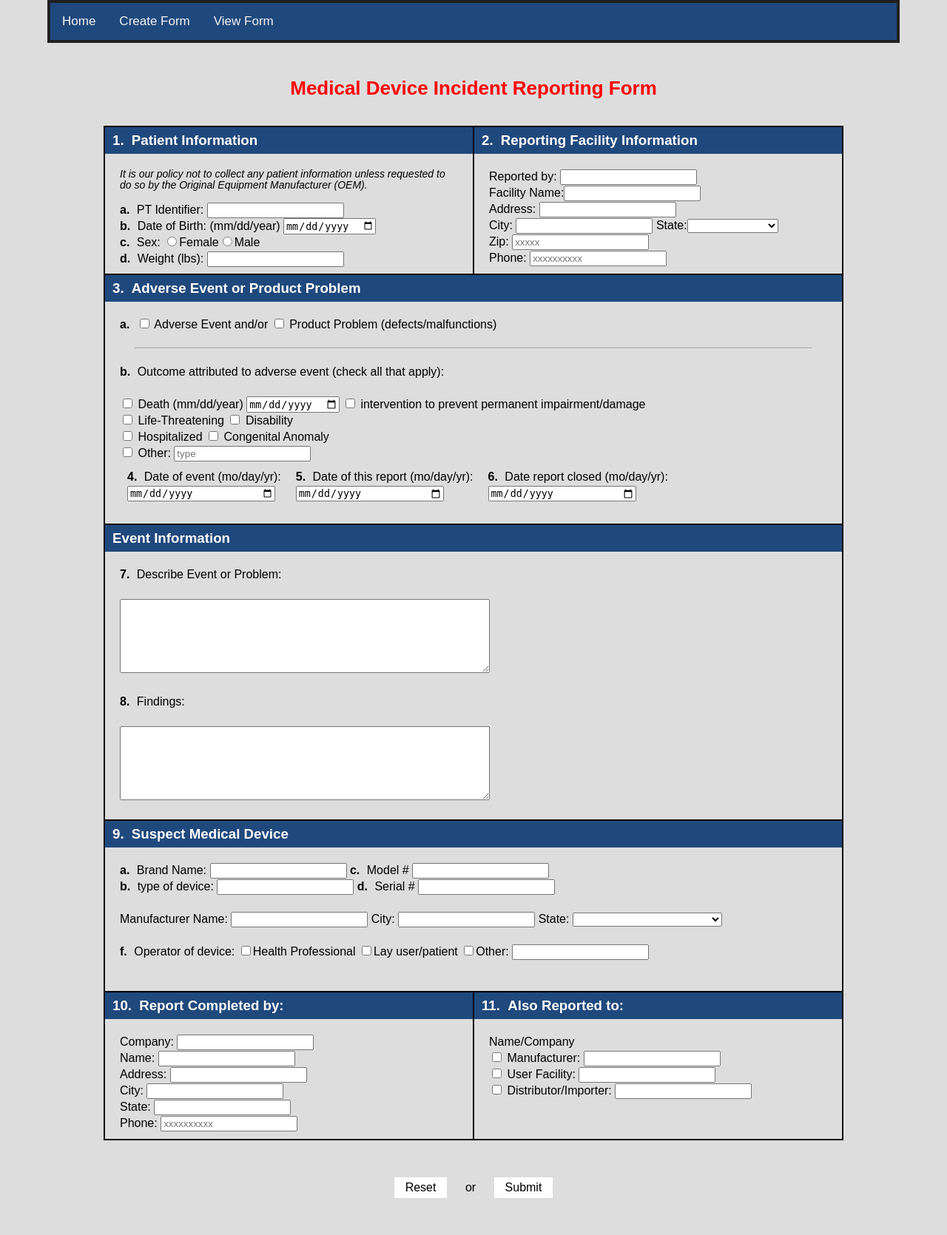
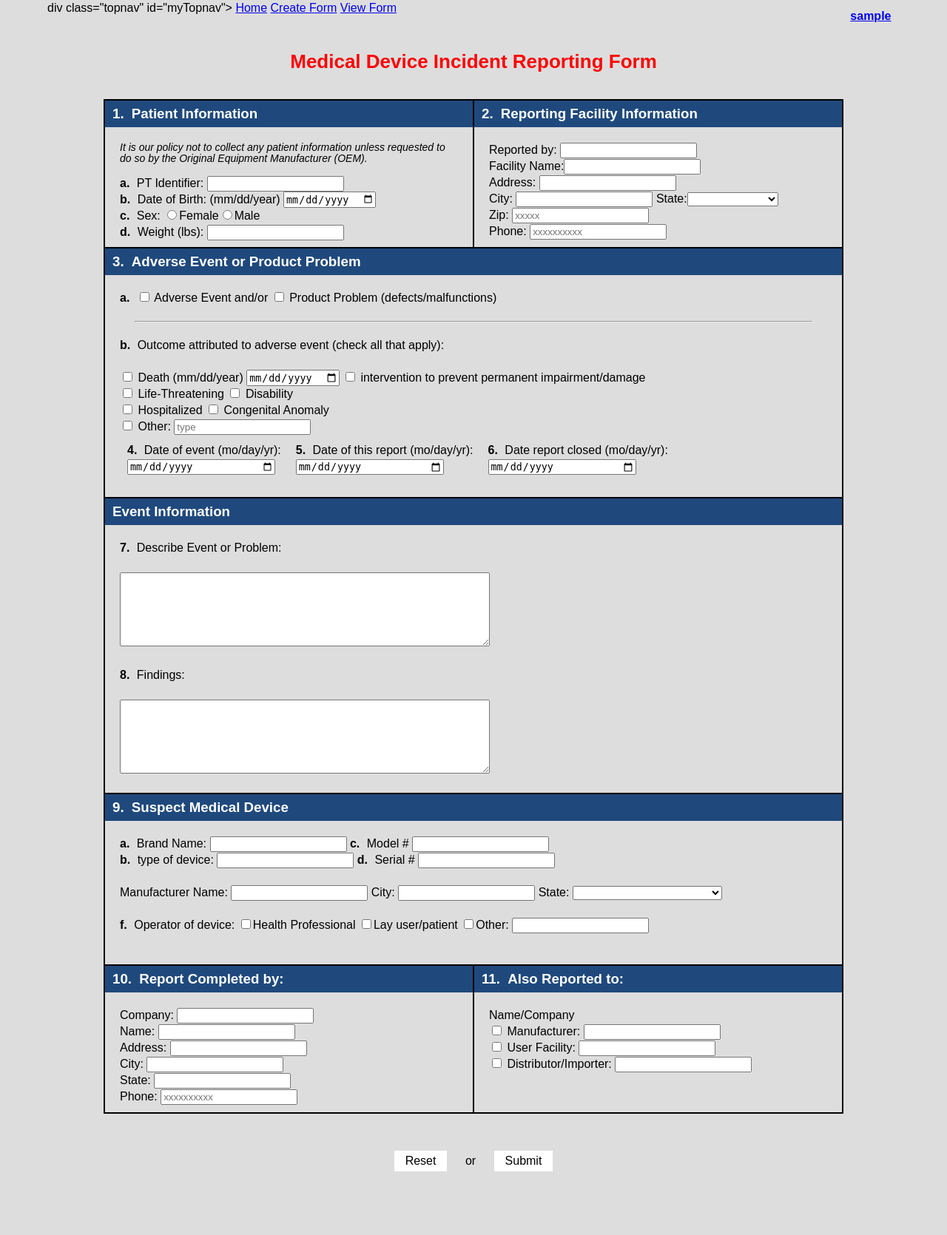
Before and after one commit to SamEmmett/SoftwareEnineeringGroupProject, a Flask app: template templates/index.html in a window 1280 px wide. Shown: the part 194-1864 px from the top of the page at 74% size. After the commit the page ends 1778 px from the top, so only its background shows below. Run offline with Flask 2, Linux system fonts and the light colour scheme; the template is opened without the code that fills it: most values are stand-ins (such as "Sample title", 1, 10 or a date in 2020); some libraries are stand-ins or nearby versions.

Commit message:
added login message

```diff
--- a/main.py
+++ b/main.py
@@ -192,13 +192,15 @@ def login():
         Username = loginCreds['username']
         Password = loginCreds['password']
         cur =mysql.connection.cursor()
-        cur.execute("Select userID, Uname from users WHERE UName = %s and Pword = %s", (Username, Password))
+        cur.execute("Select userID, Uname, FirstName, LastName from users WHERE UName = %s and Pword = %s", (Username, Password))
         account = cur.fetchone()
         print(account)
         if account:
             session['loggedin']=True
             session['id'] = account[0]
             session['username'] = account[1]
+            session['first'] = account[2]
+            session['last'] = account[3]
             # this is the redirect to the page after login
             return redirect(url_for('index'))
         else:
@@ -209,7 +211,7 @@ def login():
 @main.route('/homepage', methods=['GET', 'POST'])
 def home():
     if 'loggedin' in session:
-        return render_template("Homepage.html", username = 'Hello, '+ session['username'])
+        return render_template("Homepage.html", username = 'Hello, '+ session['first']+" "+session['last'])
     return render_template("Homepage.html" , username = 'Log in')
 
 @main.route('/viewform', methods=['GET', 'POST'])
--- a/static/styles/styles.css
+++ b/static/styles/styles.css
@@ -532,5 +532,12 @@ h3 {
         min-width:0;
     }
 }
+.userbutton{
+  float: right;
+  color: white;
+  padding: 1% 1%;
+  font-weight: bold;
+
+}
 
 /*CSSING for the Homepage page  */
--- a/templates/Homepage.html
+++ b/templates/Homepage.html
@@ -16,7 +16,7 @@
         <a href="{{url_for('home')}}" class="active">Home</a>
         <a href="{{url_for('index')}}">Create Form</a>
         <a href="{{url_for('viewform')}}">View Form</a>
-        <div>{{username}}</div>
+        <div class= userbutton><a href="{{url_for('login')}}">{{username}}</a></div>
 
 
       </div>
--- a/templates/index.html
+++ b/templates/index.html
@@ -15,10 +15,13 @@
             </div>
         </center>
     <!-- NAVBAR -->
-    <div class="topnav" id="myTopnav">
-        <a href="Homepage.html" class="active">Home</a>
-        <a href="index.html">Create Form</a>
-        <a href="ViewForm.html">View Form</a>
+    div class="topnav" id="myTopnav">
+        <a href="{{url_for('home')}}" class="active">Home</a>
+        <a href="{{url_for('index')}}">Create Form</a>
+        <a href="{{url_for('viewform')}}">View Form</a>
+        <div class= userbutton><a href="{{url_for('login')}}">{{username}}</a></div>
+
+
       </div>
       <div>
 </head>
```
